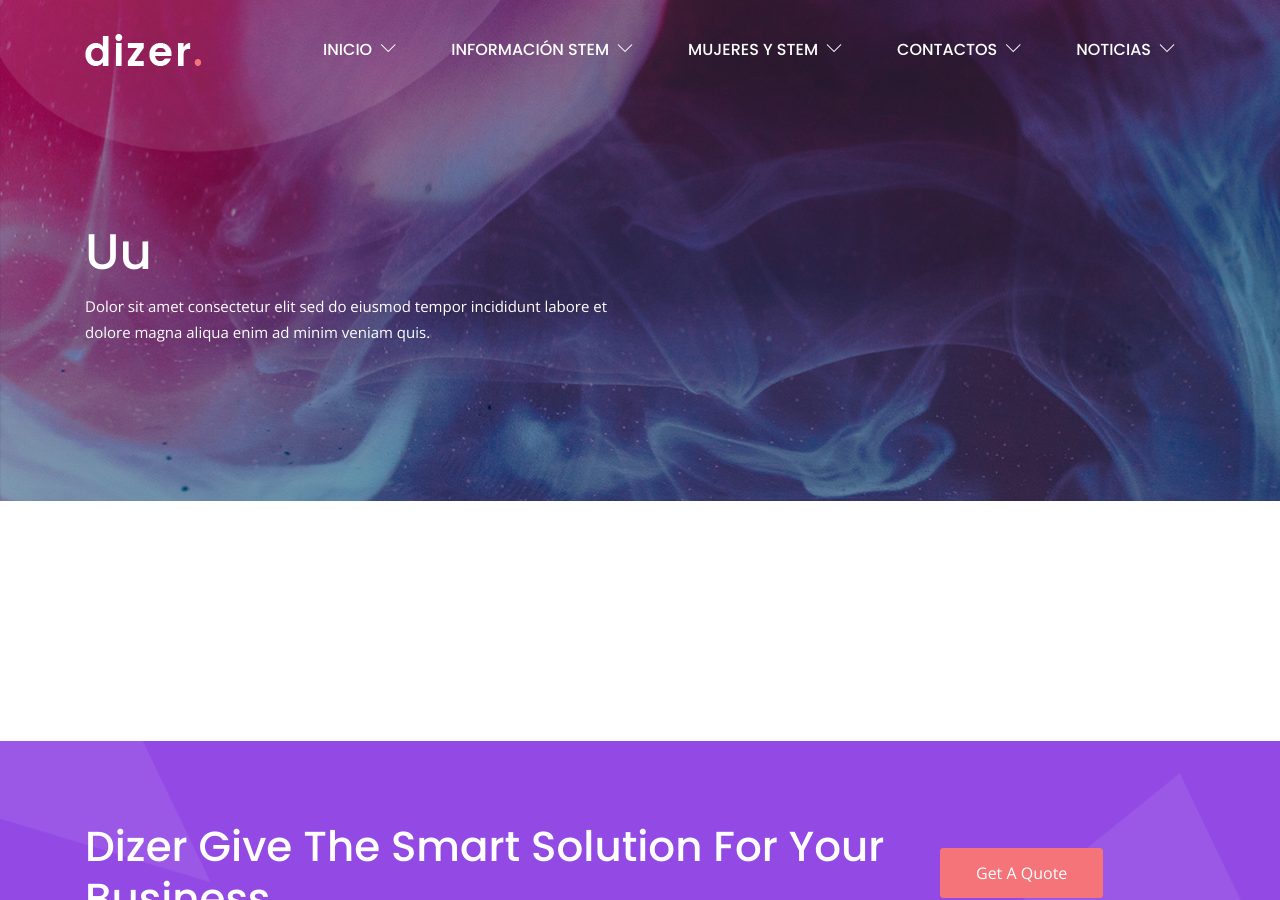
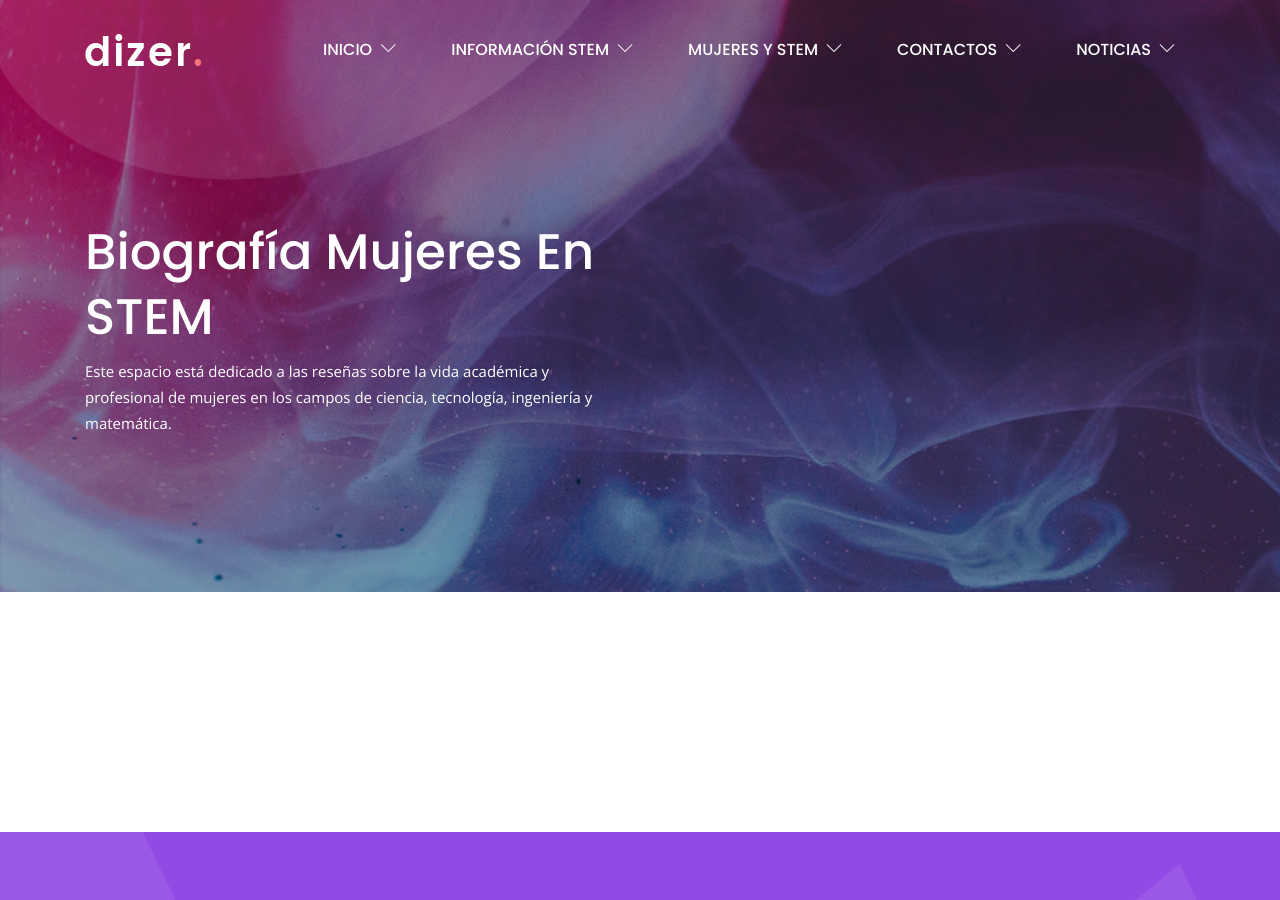
Before and after one commit to estaennosotraspiloto/estaennosotraspiloto, a Jekyll site: the page built from blog-1.html, in a window 1280 px wide and 900 px high. Built offline with Jekyll 4.4.1, drawn with Linux system fonts in a browser that asks for light colours.

Commit message:
Update from Forestry.io estaennosotraspiloto updated blog-1.html

```diff
--- a/blog-1.html
+++ b/blog-1.html
@@ -1,9 +1,9 @@
 ---
 layout: default
 header_image: "/assets/images/bg/blog-bg.jpg"
-title: uu
-description: Dolor sit amet consectetur elit sed do eiusmod tempor incididunt labore
-  et dolore magna aliqua enim ad minim veniam quis.
+title: Biografía Mujeres en STEM
+description: 'Este espacio está dedicado a las reseñas sobre la vida académica y profesional
+  de mujeres en los campos de ciencia, tecnología, ingeniería y matemática. '
 pagination:
 enabled: true
 
```
